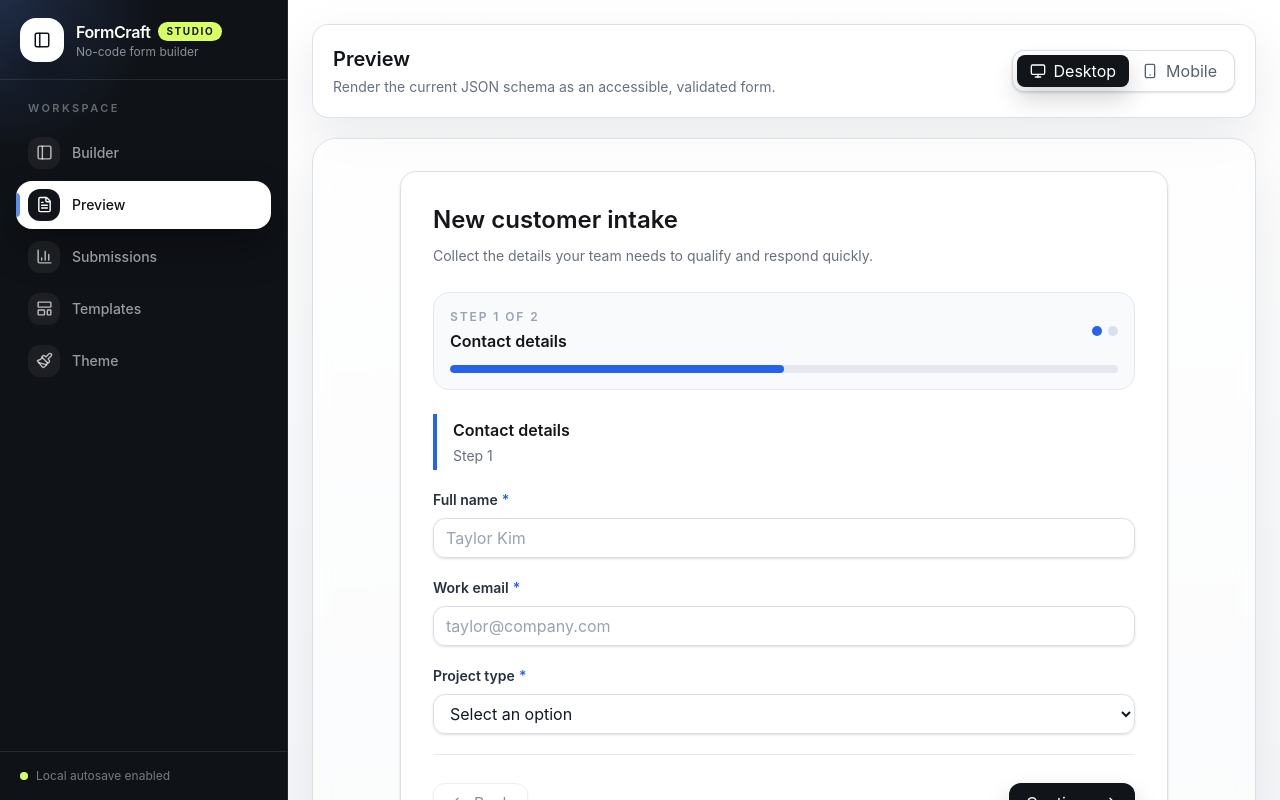
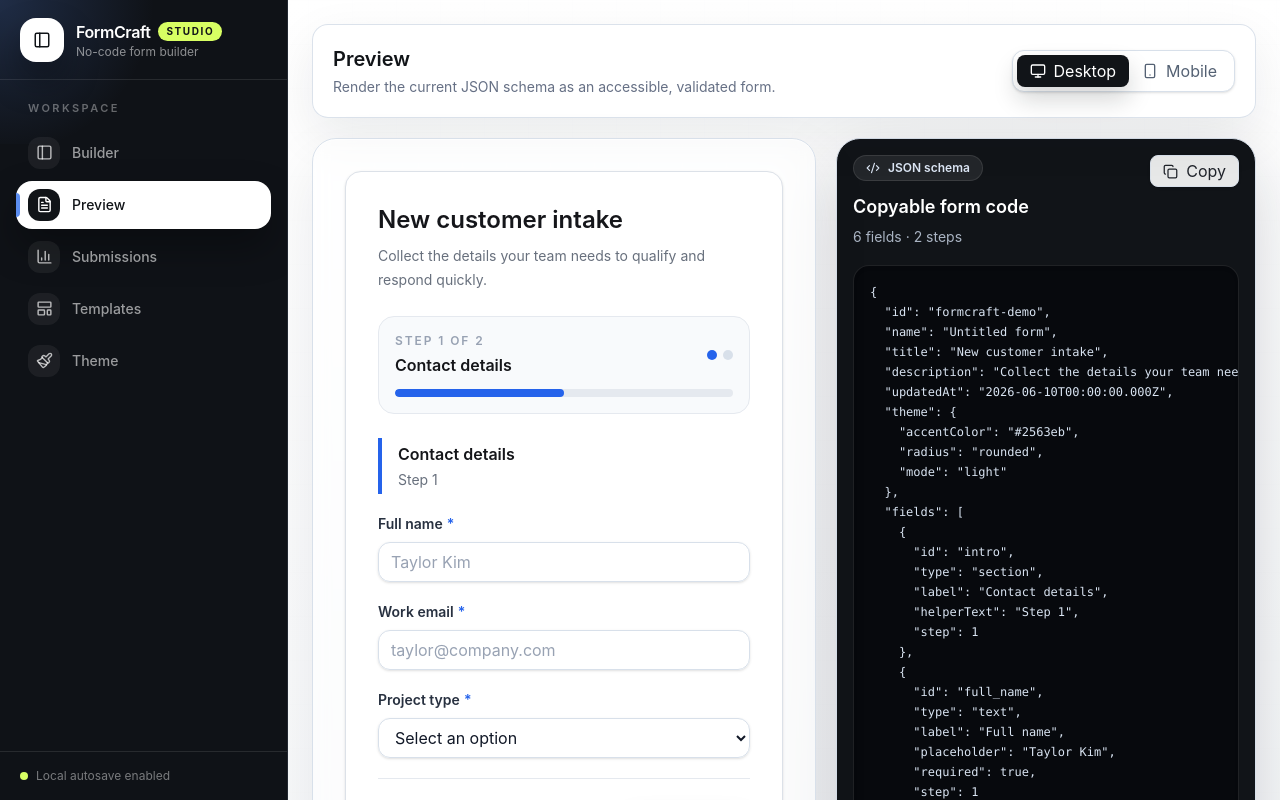
Before and after one commit to OmKhandale05/formcraft, a Next.js app: page /preview in a window 1280 px wide. Shown: the top 800 px of the page. Built offline with nearby package versions, Linux system fonts and the light colour scheme.

Commit message:
feat(preview): add copyable schema panel

```diff
--- a/src/app/preview/page.tsx
+++ b/src/app/preview/page.tsx
@@ -1,7 +1,7 @@
 "use client";
 
-import { Monitor, Smartphone } from "lucide-react";
-import { useState } from "react";
+import { Check, Code2, Copy, Monitor, Smartphone } from "lucide-react";
+import { useMemo, useState } from "react";
 import { AppShell } from "@/components/app-shell";
 import { FormRenderer } from "@/components/form-renderer";
 import { Button } from "@/components/ui/button";
@@ -12,6 +12,14 @@ export default function PreviewPage() {
   const form = useFormStore((state) => state.form);
   const addSubmission = useFormStore((state) => state.addSubmission);
   const [device, setDevice] = useState<"desktop" | "mobile">("desktop");
+  const [copied, setCopied] = useState(false);
+  const schemaJson = useMemo(() => JSON.stringify(form, null, 2), [form]);
+
+  const copySchema = async () => {
+    await navigator.clipboard.writeText(schemaJson);
+    setCopied(true);
+    window.setTimeout(() => setCopied(false), 1600);
+  };
 
   return (
     <AppShell>
@@ -32,10 +40,36 @@ export default function PreviewPage() {
             </Button>
           </div>
         </div>
-        <div className="rounded-3xl border border-[#d8e0ea] bg-white/54 p-3 shadow-[inset_0_1px_0_rgba(255,255,255,0.7),0_24px_60px_rgba(17,24,39,0.08)] backdrop-blur sm:p-8">
-          <div className={cn("mx-auto transition-all", device === "mobile" ? "max-w-[390px]" : "max-w-3xl")}>
-            <FormRenderer form={form} onSubmit={addSubmission} />
+        <div className="grid gap-5 xl:grid-cols-[minmax(0,1fr)_420px]">
+          <div className="rounded-3xl border border-[#d8e0ea] bg-white/54 p-3 shadow-[inset_0_1px_0_rgba(255,255,255,0.7),0_24px_60px_rgba(17,24,39,0.08)] backdrop-blur sm:p-8">
+            <div className={cn("mx-auto transition-all", device === "mobile" ? "max-w-[390px]" : "max-w-3xl")}>
+              <FormRenderer form={form} onSubmit={addSubmission} />
+            </div>
           </div>
+          <aside className="min-h-0 rounded-3xl border border-[#d8e0ea] bg-[#111418] p-4 text-white shadow-[0_24px_70px_rgba(17,24,39,0.18)]">
+            <div className="mb-4 flex items-start justify-between gap-3">
+              <div>
+                <div className="inline-flex items-center gap-2 rounded-full border border-white/10 bg-white/8 px-3 py-1 text-xs font-semibold text-[#dce6f5]">
+                  <Code2 size={14} />
+                  JSON schema
+                </div>
+                <h2 className="mt-3 text-lg font-semibold">Copyable form code</h2>
+                <p className="mt-1 text-sm leading-6 text-[#aab4c3]">
+                  {form.fields.length} fields · {new Set(form.fields.map((field) => field.step ?? 1)).size} steps
+                </p>
+              </div>
+              <Button type="button" size="sm" variant="secondary" onClick={copySchema}>
+                {copied ? <Check size={15} /> : <Copy size={15} />}
+                {copied ? "Copied" : "Copy"}
+              </Button>
+            </div>
+            <pre className="formcraft-scrollbar max-h-[720px] overflow-auto rounded-2xl border border-white/10 bg-[#07090d] p-4 text-xs leading-5 text-[#d9e4f2] shadow-inner">
+              <code className="select-text whitespace-pre">{schemaJson}</code>
+            </pre>
+            <p className="mt-3 rounded-2xl border border-white/10 bg-white/8 px-4 py-3 text-sm leading-6 text-[#aab4c3]">
+              This is the exact schema used by the live preview, including field layout, validation, theme, and multi-step settings.
+            </p>
+          </aside>
         </div>
       </main>
     </AppShell>
```
